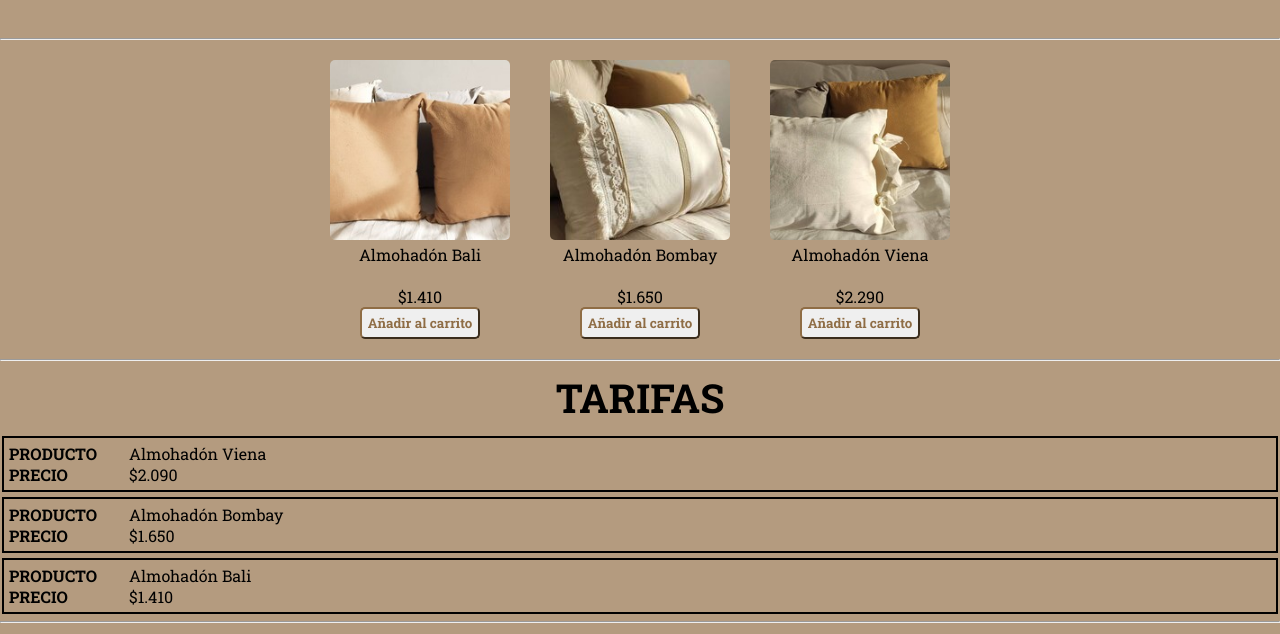
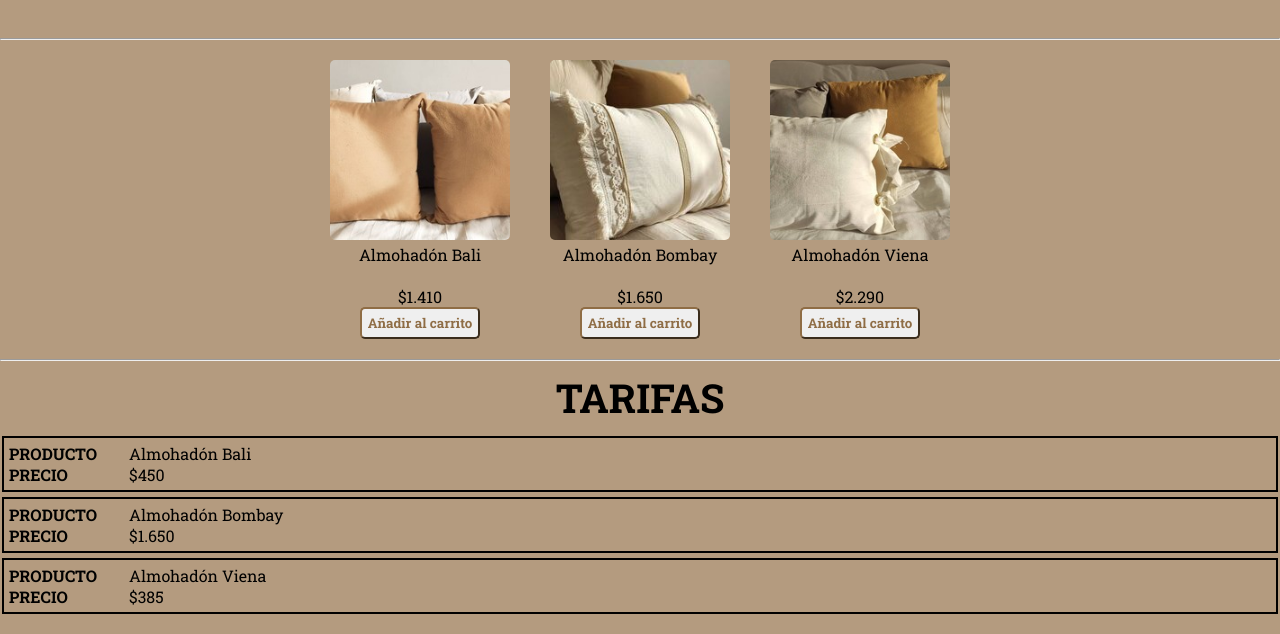
Before and after one commit to rodrigoisla99/bruma-deco-responsive, a plain HTML site: page Paginas/textil.html in a window 1280 px wide. Shown: the part 262-896 px from the top of the page. Drawn offline with Linux system fonts and the light colour scheme.

Commit message:
volviendo todo a como estaba - borrando la rama bootstrap

```diff
--- a/Paginas/textil.html
+++ b/Paginas/textil.html
@@ -118,8 +118,6 @@
 
         <hr>
 
-        <section class="textil">
-
         <table class="tabla-precios">
             <caption>Tarifas</caption>
             <thead>
@@ -131,8 +129,8 @@
 
             <tbody>
                 <tr>
-                        <td data-titulo="Producto">Almohadón Viena</td>
-                        <td data-titulo="Precio">$2.090</td>
+                    <td data-titulo="Producto">Almohadón Bali</td>
+                    <td data-titulo="Precio">$450</td>
                 </tr>
 
                 <tr>
@@ -141,13 +139,12 @@
                 </tr>
 
                 <tr>
-                        <td data-titulo="Producto">Almohadón Bali</td>
-                        <td data-titulo="Precio">$1.410</td>
+                    <td data-titulo="Producto">Almohadón Viena</td>
+                    <td data-titulo="Precio">$385</td>
                 </tr>
             </tbody>
         </table>
-            <hr>
-        </section>
+
     </main>
     <!-- Fin Main -->
 
@@ -215,7 +212,6 @@
 
     </footer>
     <!-- Fin Footer -->
-
 </body>
 
 </html>
```
Also changed, not shown: Paginas/contacto.html (+0 -1 lines), Paginas/para-casa.html (+0 -1 lines), Paginas/quienes-somos.html (+0 -1 lines), index.html (+2 -0 lines). Lines whose indentation alone changed are shown as unchanged.
